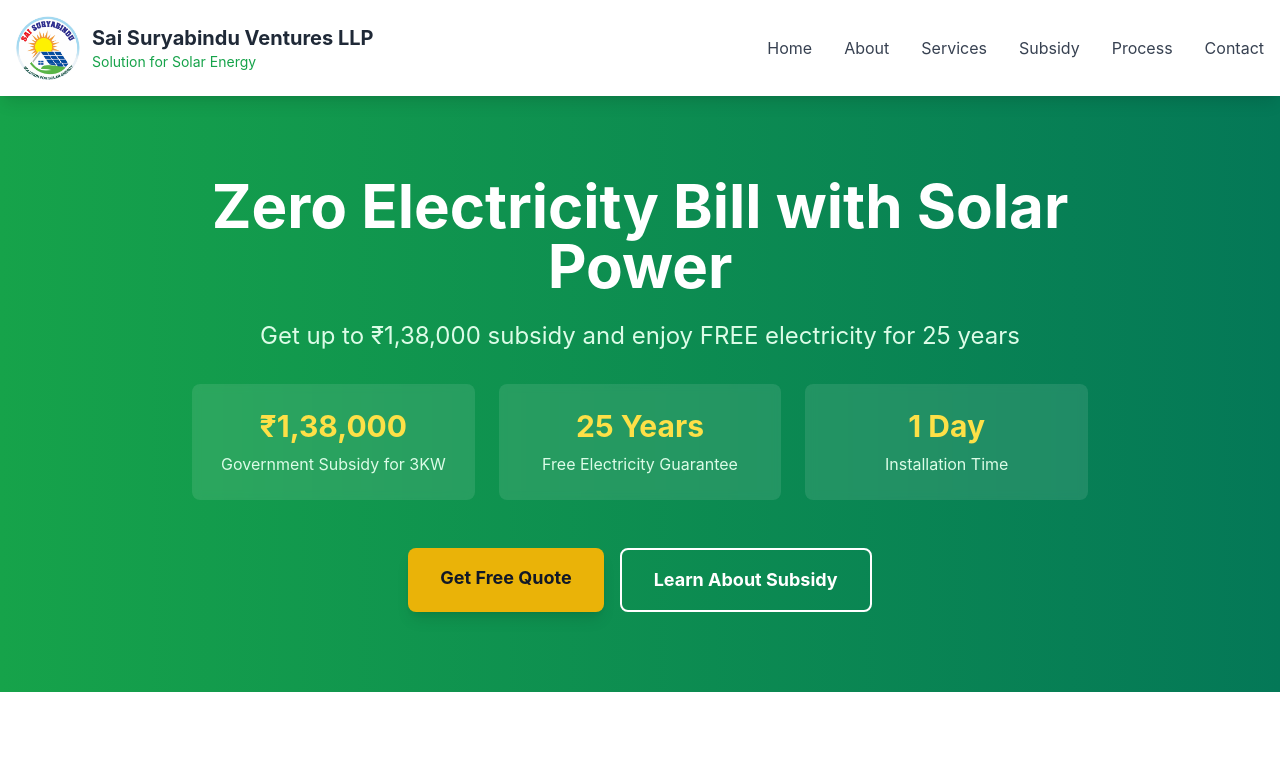
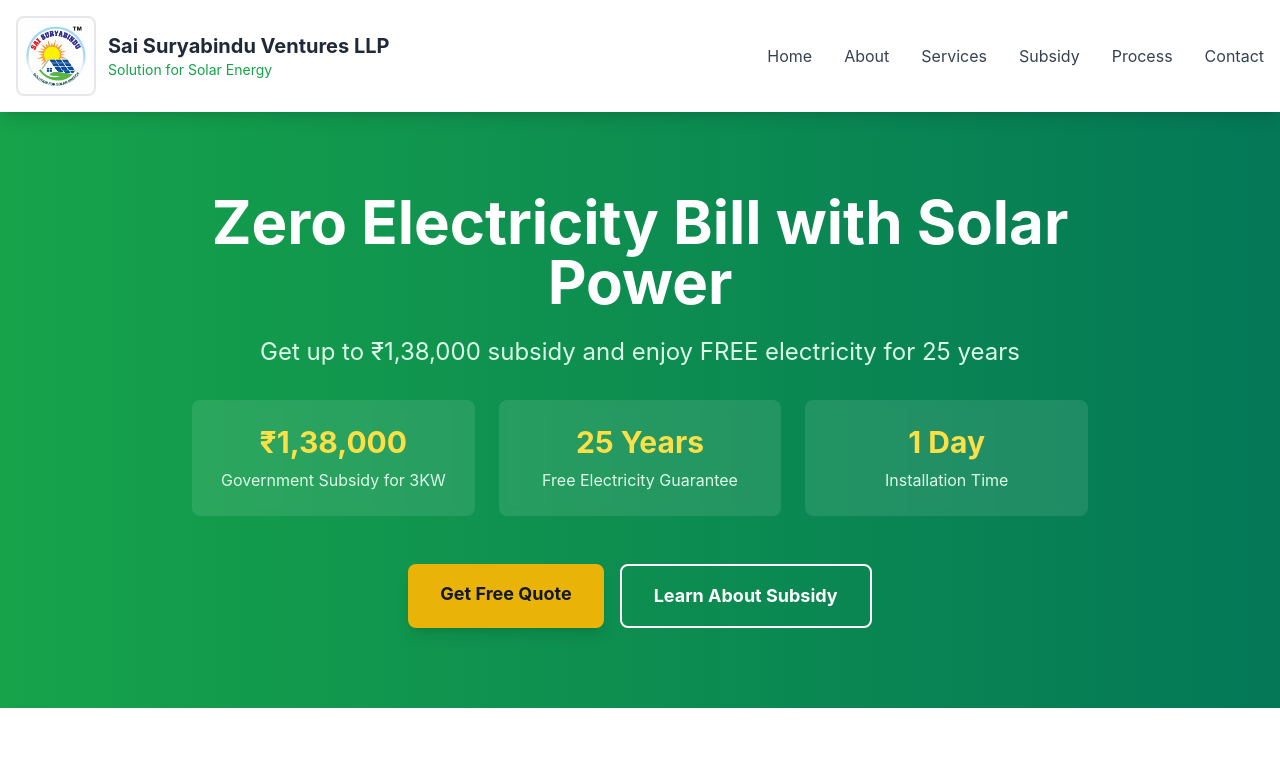
Before and after one commit to FelixByte-Technologies/SaiSuryabindu, a React (Vite) app: page / in a window 1280 px wide. Shown: the top 775 px of the page. Built offline with nearby package versions, Linux system fonts and the light colour scheme.

Commit message:
logo updates

```diff
--- a/src/components/Footer.tsx
+++ b/src/components/Footer.tsx
@@ -13,7 +13,7 @@ const Footer = () => {
                 <img
                   src="./logo.jpg"
                   alt="SAI SURYABINDU Logo"
-                  className="h-12 w-12 rounded-full object-cover"
+                  className="h-16 w-16 rounded-lg object-contain bg-white p-2 border-2 border-gray-300"
                 />
                 <div>
                   <h3 className="text-xl font-bold">Sai Suryabindu Ventures LLP</h3>
--- a/src/components/Header.tsx
+++ b/src/components/Header.tsx
@@ -13,7 +13,7 @@ const Header = () => {
             <img
               src="./logo.jpg"
               alt="SAI SURYABINDU Logo"
-              className="h-16 w-16 rounded-full object-cover"
+              className="h-20 w-20 rounded-lg object-contain bg-white p-2 border-2 border-gray-200"
             />
             <div>
               <h1 className="text-xl font-bold text-gray-800">Sai Suryabindu Ventures LLP</h1>
```
